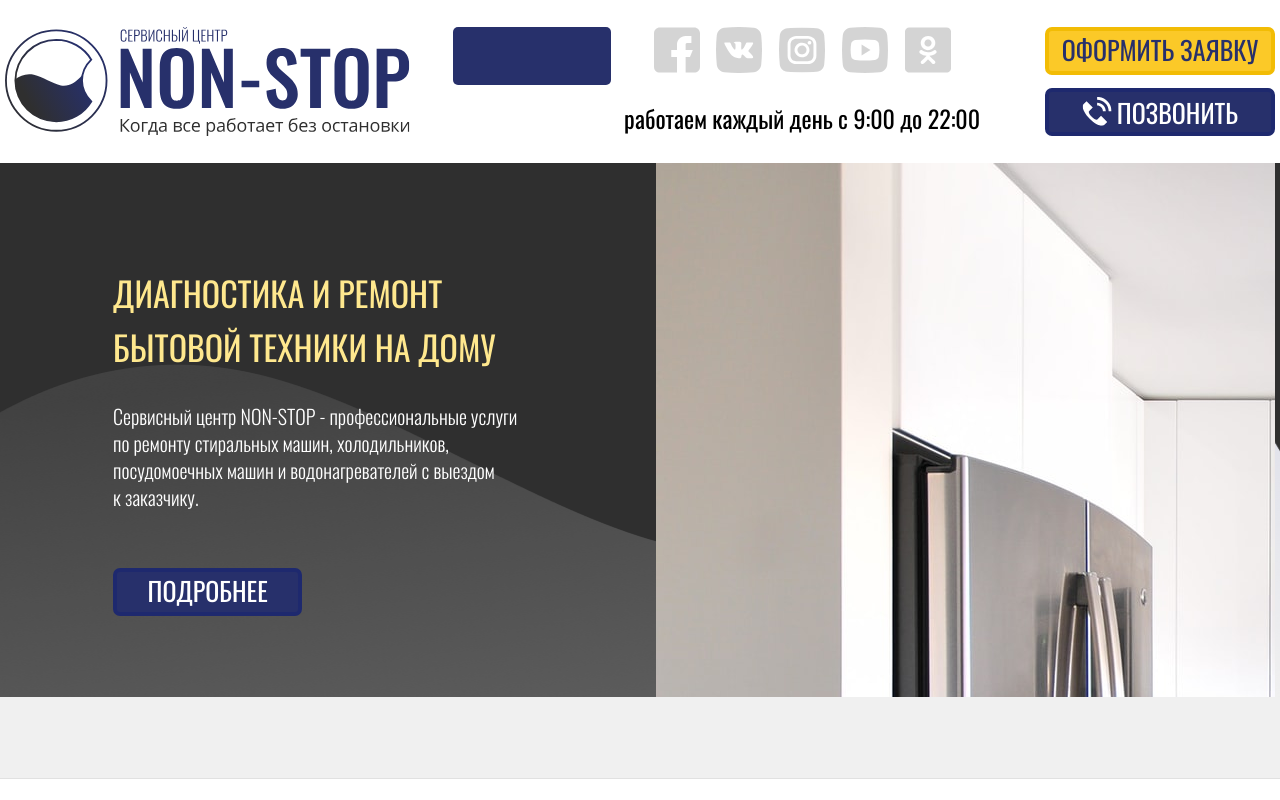
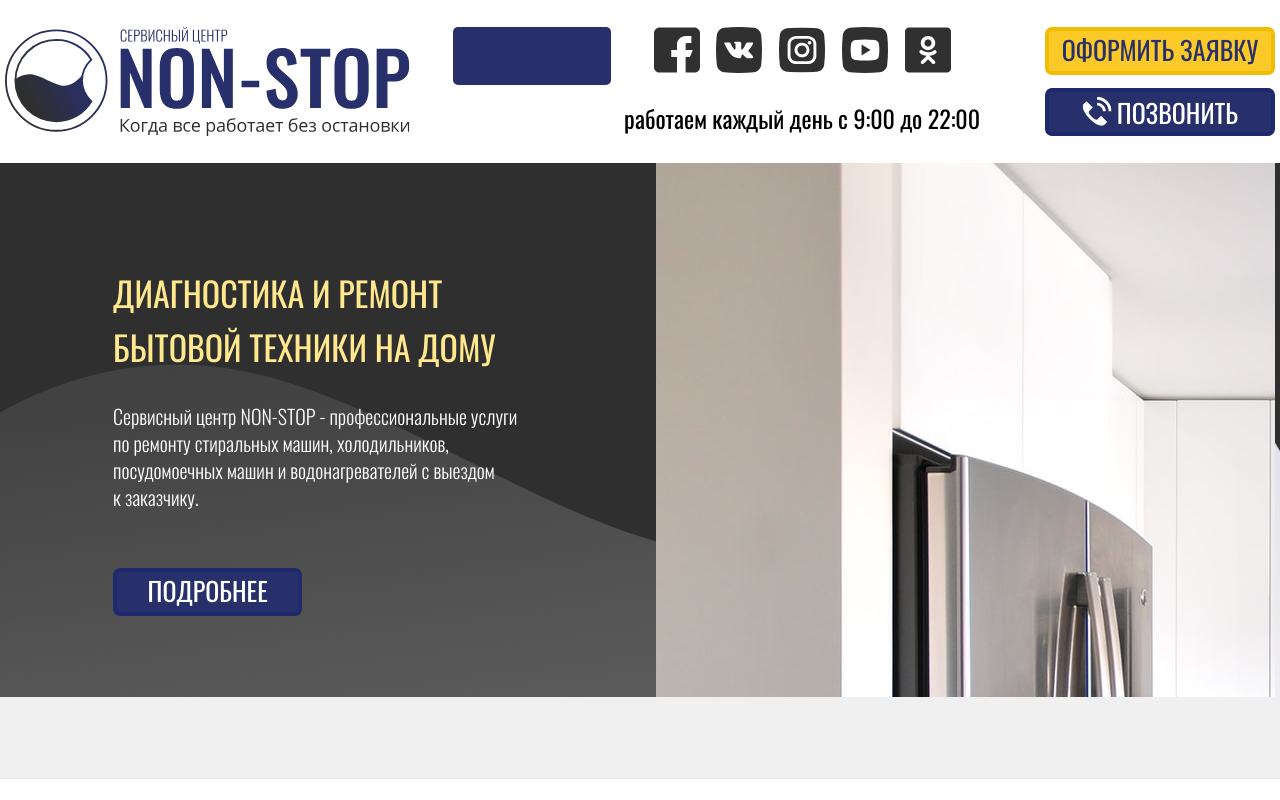
Before and after one commit to Powenga/scnonstop_v_2, a React (Create React App) app: page / in a window 1280 px wide. Shown: the top 800 px of the page. Built offline with nearby package versions, Linux system fonts and the light colour scheme.

Commit message:
feat: remove social opacity

```diff
--- a/package.json
+++ b/package.json
@@ -15,6 +15,7 @@
   "scripts": {
     "start": "react-scripts start",
     "build": "react-scripts build",
+    "deploy": "npm run build && scp -r ./build/* scnonstop_beta@scnonstop.beget.tech:/home/s/scnonstop/scnonstop.beget.tech/public_html",
     "test": "react-scripts test",
     "eject": "react-scripts eject"
   },
--- a/src/components/Social/Social.css
+++ b/src/components/Social/Social.css
@@ -30,7 +30,6 @@
   position: relative;
   top: 0;
   transition: transform .2s ease;
-  opacity: 0.2;
 }
 
 .social__icon-img {
@@ -41,7 +40,6 @@
 
 .social__icon:hover {
   transform: translateY(-5px);
-  opacity: 1;
 }
 
 .social__container {
@@ -59,7 +57,7 @@
   height: 46px;
   cursor: pointer;
   transition: opacity 0.3s ease;
-  opacity: .6;
+  opacity: .8;
 }
 
 .social__button:hover {
```
